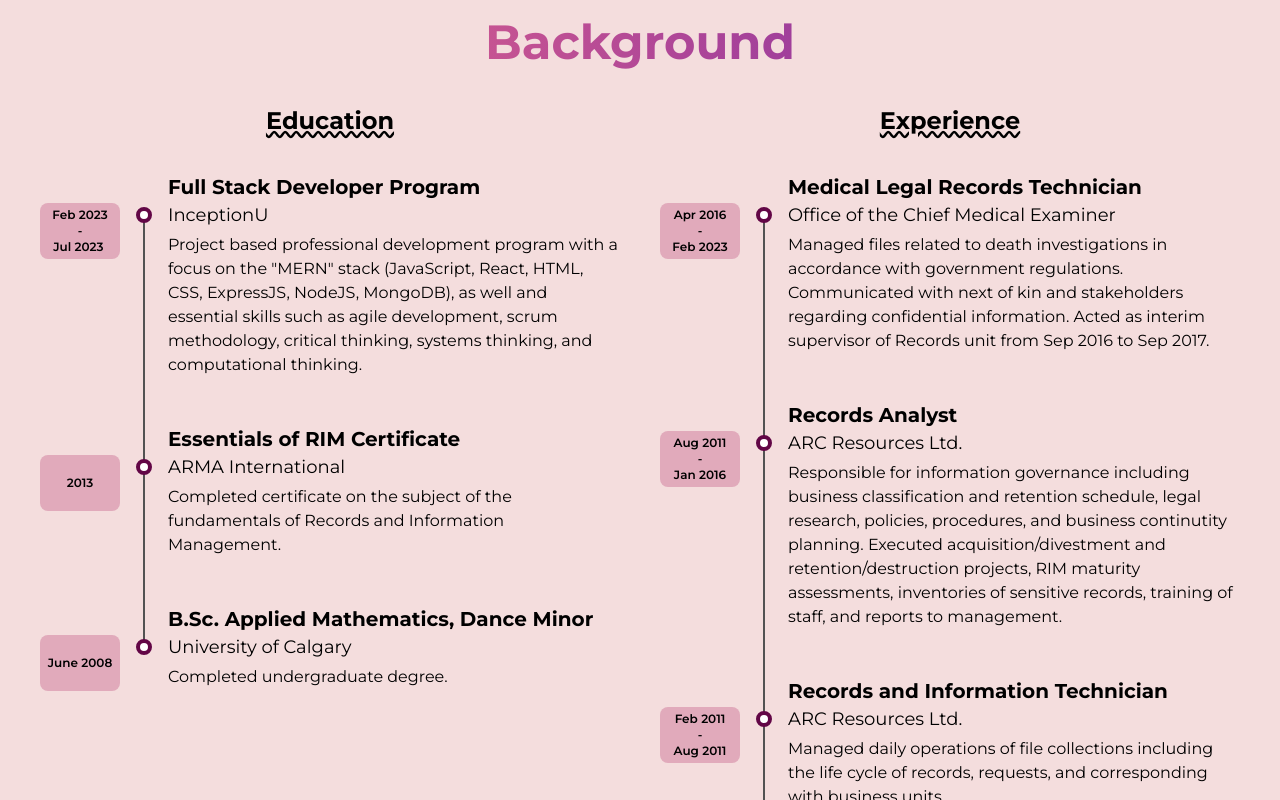
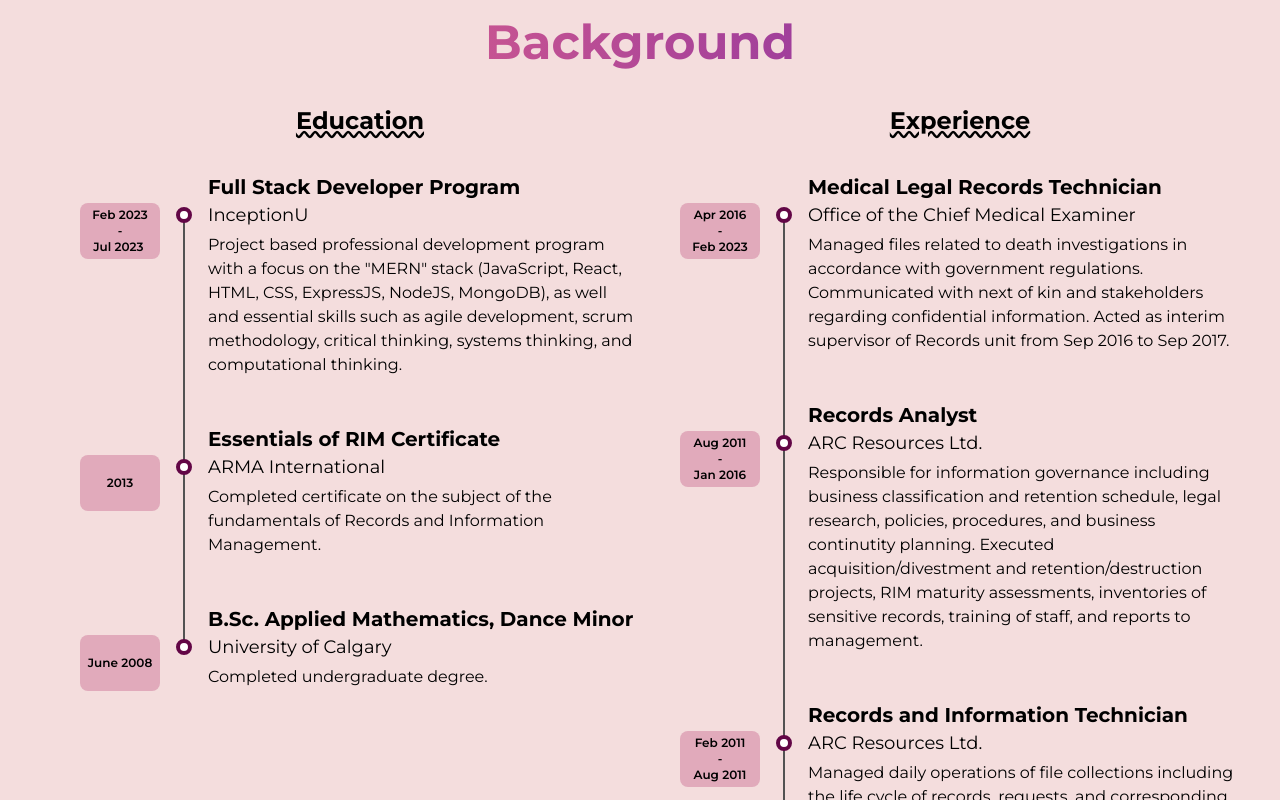
Before and after one commit to jgajdosbomben/portfolio, a React (Vite) app: page / in a window 1280 px wide. Shown: the part 1700-2500 px from the top of the page. Built offline with nearby package versions, Linux system fonts and the light colour scheme.

Commit message:
Changed padding to match sections

```diff
--- a/src/components/About.jsx
+++ b/src/components/About.jsx
@@ -2,7 +2,7 @@ import React from "react";
 
 const About = () => {
   return (
-    <div className="w-full px-10 py-10">
+    <div className="w-full p-10">
       <h1 className="text-5xl font-bold bg-clip-text text-transparent bg-gradient-to-r from-rose-400 to-purple-800 dark:bg-clip-text dark:text-transparent dark:bg-gradient-to-r from-rose-300 to-purple-800 text-center pb-10 ">About Me</h1>
       <div className="w-full grid grid-cols-1 grid-row-3 gap-10 md:grid-cols-6 md:grid-rows-2 justify-center items-center">
         <div className="col-span-1 row-span-1 sm:col-span-2 md:row-span-2">
--- a/src/components/Background.jsx
+++ b/src/components/Background.jsx
@@ -3,12 +3,12 @@ import { education, work } from "../data";
 
 const Background = () => {
   return (
-    <div className="px-10 py-10 text-black dark:text-white">
+    <div className="p-10 text-black dark:text-white">
       <h1 className="text-5xl font-bold bg-clip-text text-transparent bg-gradient-to-r from-rose-400 to-purple-800 dark:bg-clip-text dark:text-transparent dark:bg-gradient-to-r from-rose-300 to-purple-800 text-center leading-tight pb-10">
         Background
       </h1>
 
-      <div className="inline-grid grid-cols-1 sm:grid-cols-2 gap-10">
+      <div className="inline-grid grid-cols-1 sm:grid-cols-2 gap-10 pl-10">
         {/* <!-- Vertical Timeline #1 --> */}
         <div className="-my-6">
           <h1 className="text-center font-bold text-2xl underline decoration-wavy pb-3">Education</h1>
```
